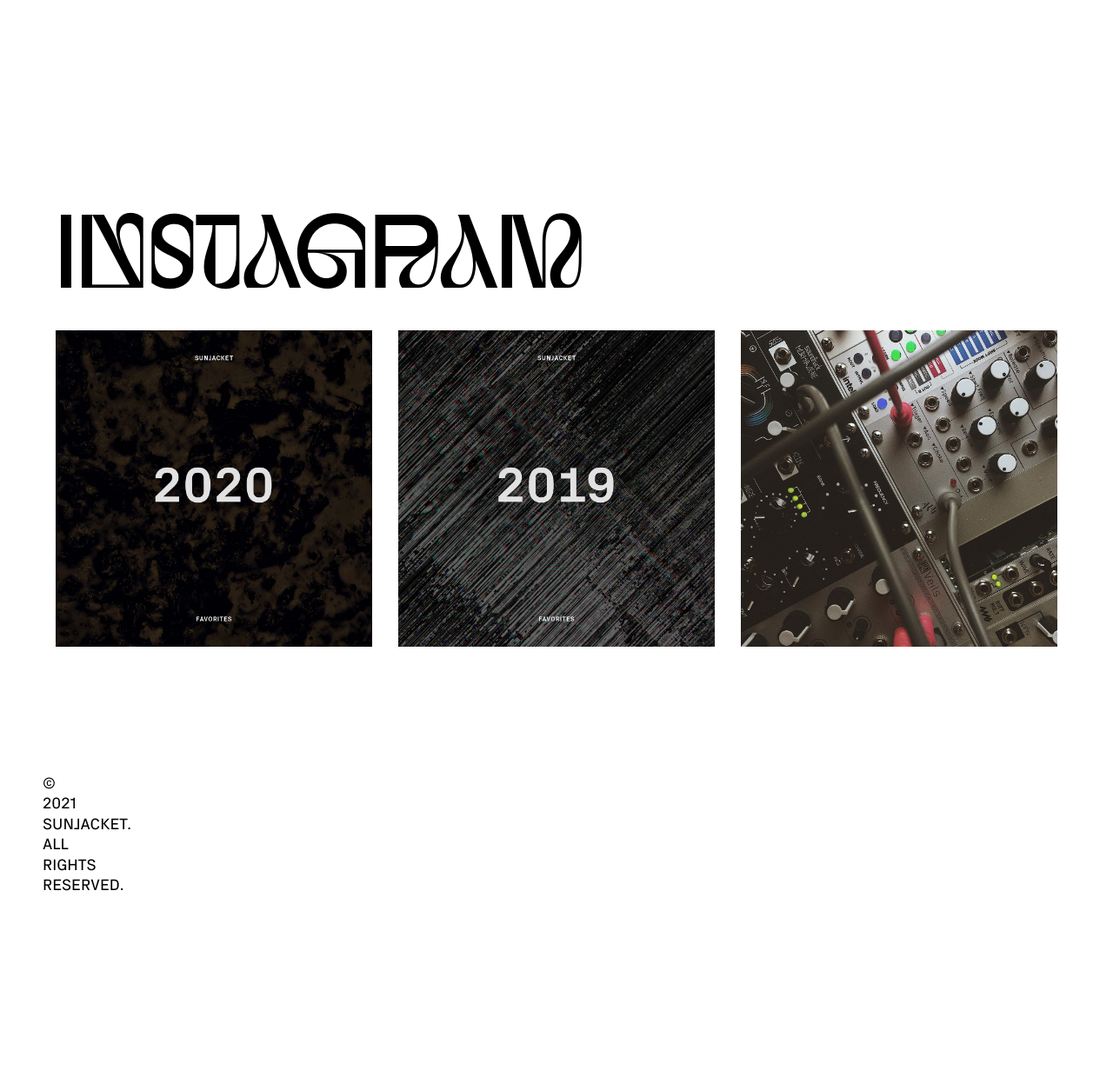
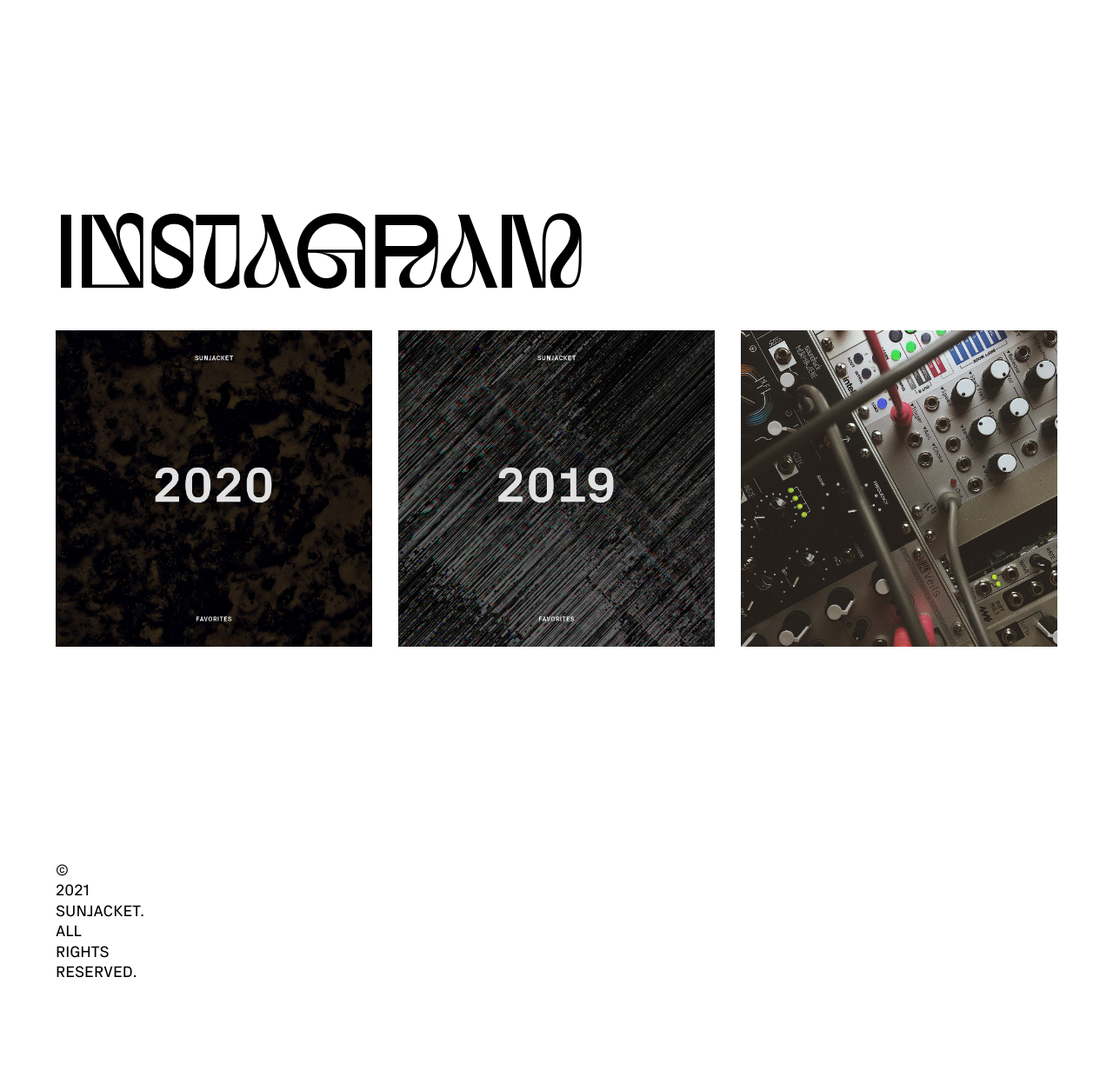
Before and after one commit to sunjacket/sunjacket.github.io, a Jekyll site: the page built from instagram.html, in a window 1280 px wide. Shown: the whole page at 87% size. Built offline with Jekyll 4.4.1, drawn with Linux system fonts in a browser that asks for light colours; nearby versions of some CDN libraries; comment, search, counter and statistics services are not loaded; before the commit the page ends 1139 px from its top, so only the background shows below that.

Commit message:
remove .container and .row

```diff
--- a/_includes/footer.html
+++ b/_includes/footer.html
@@ -1,7 +1,3 @@
-<footer id="copyright" class="copyright">
-  <div class="container">
-    <div class="row">
-      <p><small><span class="soft-return">&copy; </span><span class="soft-return">{{ 'now' | date: '%Y' }} </span><span class="soft-return">Sunjacket. </span><span class="soft-return">All </span>rights <span class="soft-return">reserved.</span></small></p>
-    </div>
-  </div>
+<footer id="copyright" class="copyright container">
+  <p><small><span class="soft-return">&copy; </span><span class="soft-return">{{ 'now' | date: '%Y' }} </span><span class="soft-return">Sunjacket. </span><span class="soft-return">All </span>rights <span class="soft-return">reserved.</span></small></p>
 </footer>
```
